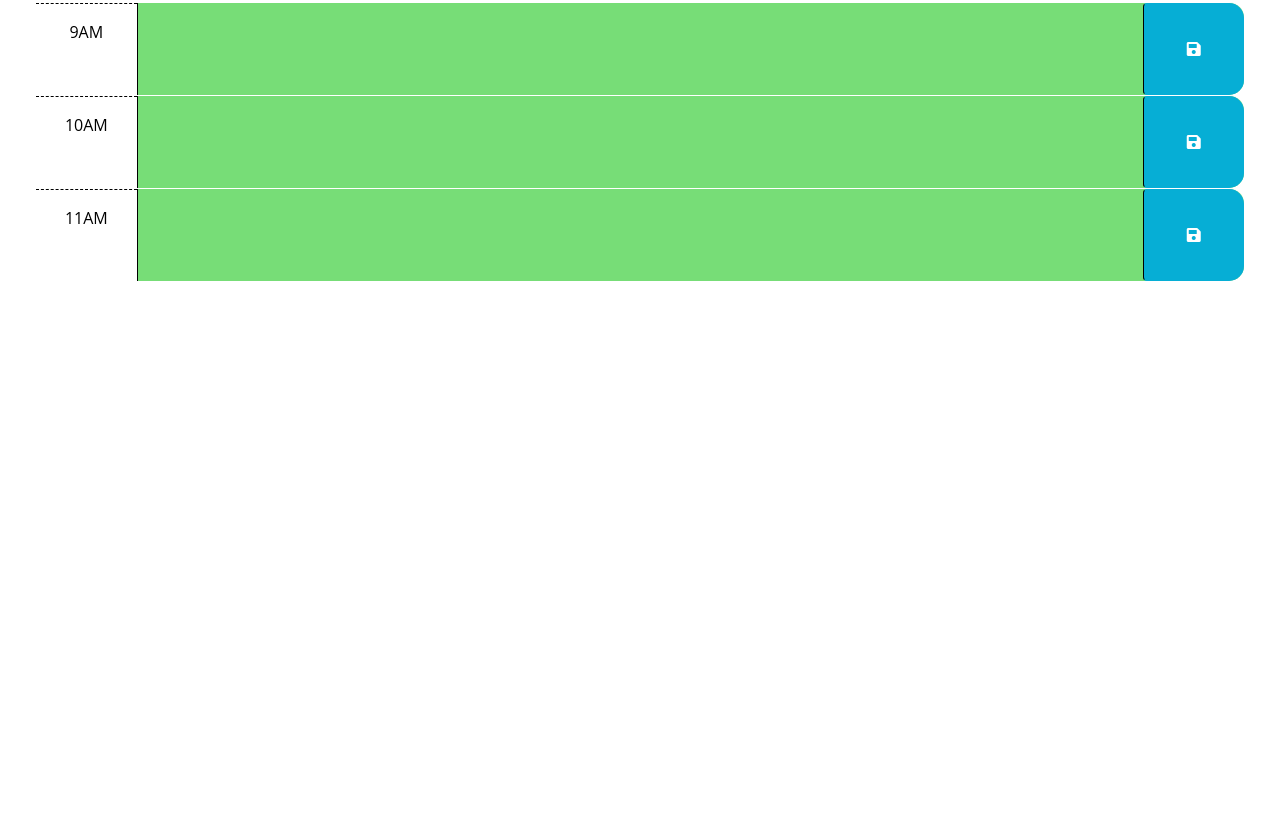
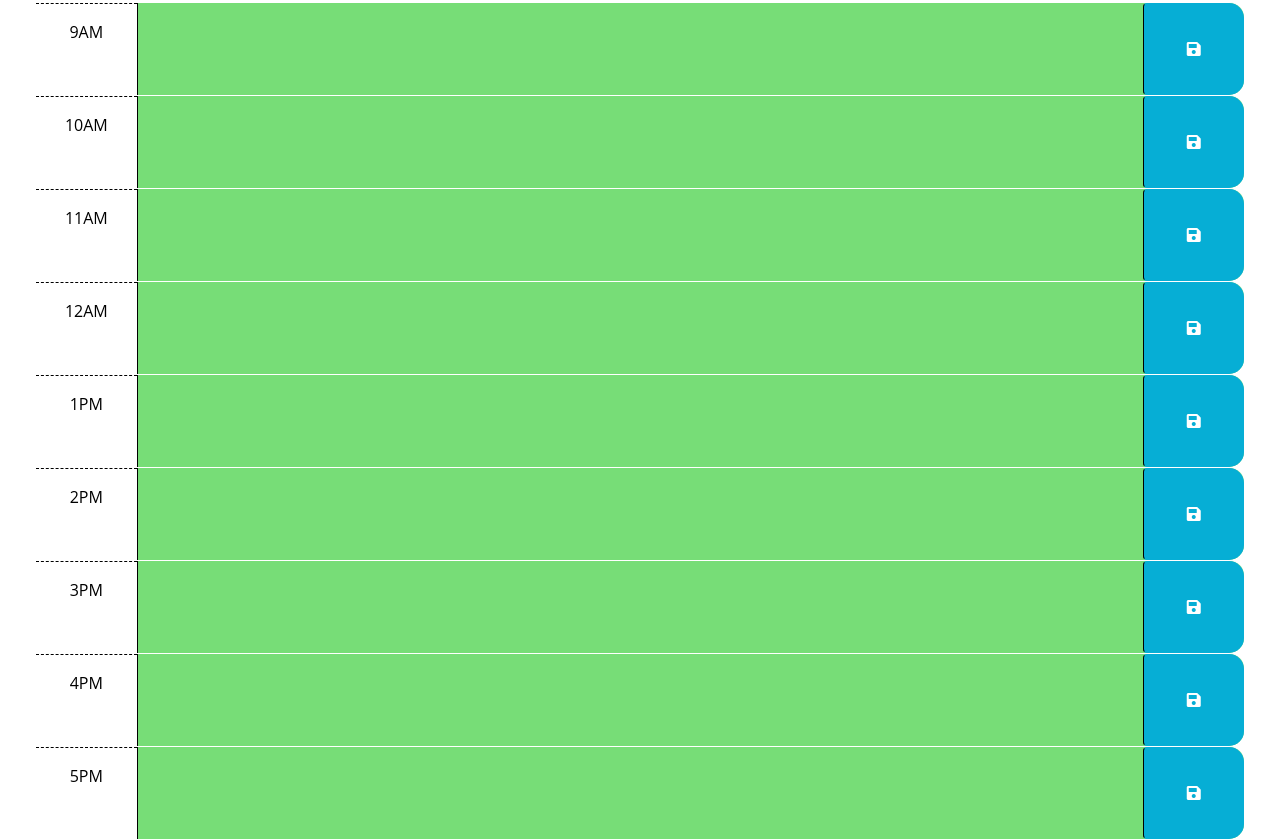
Before and after one commit to Cyril1743/Daily-Planner, a plain HTML site: page index.html in a window 1280 px wide. Shown: the part 295-1134 px from the top of the page. Before the commit the page ends 800 px from the top, so only its background shows below. Drawn offline with nearby package versions, Linux system fonts and the light colour scheme.

Commit message:
Expanded divs for additional time blocks

```diff
--- a/index.html
+++ b/index.html
@@ -21,17 +21,7 @@
     <p id="currentDay" class="lead"></p>
   </header>
   <div class="container-fluid px-5">
-    <!-- Use class for "past", "present", and "future" to apply styles to the
-        time-block divs accordingly. The javascript will need to do this by
-        adding/removing these classes on each div by comparing the hour in the
-        id to the current hour. The html provided below is meant to be an example
-        demonstrating how the css provided can be leveraged to create the
-        desired layout and colors. The html below should be removed or updated
-        in the finished product. Remember to delete this comment once the
-        code is implemented.
-        -->
 
-    <!-- Example of a past time block. The "past" class adds a gray background color. -->
     <div id="hour-9" class="row time-block past">
       <div class="col-2 col-md-1 hour text-center py-3">9AM</div>
       <textarea class="col-8 col-md-10 description" rows="3"> </textarea>
@@ -40,7 +30,6 @@
       </button>
     </div>
 
-    <!-- Example of a present time block. The "present" class adds a red background color. -->
     <div id="hour-10" class="row time-block present">
       <div class="col-2 col-md-1 hour text-center py-3">10AM</div>
       <textarea class="col-8 col-md-10 description" rows="3"> </textarea>
@@ -49,9 +38,56 @@
       </button>
     </div>
 
-    <!-- Example of a future time block. The "future" class adds a green background color. -->
     <div id="hour-11" class="row time-block future">
       <div class="col-2 col-md-1 hour text-center py-3">11AM</div>
+      <textarea class="col-8 col-md-10 description" rows="3"> </textarea>
+      <button class="btn saveBtn col-2 col-md-1" aria-label="save">
+        <i class="fas fa-save" aria-hidden="true"></i>
+      </button>
+    </div>
+
+    <div id="hour-12" class="row time-block future">
+      <div class="col-2 col-md-1 hour text-center py-3">12AM</div>
+      <textarea class="col-8 col-md-10 description" rows="3"> </textarea>
+      <button class="btn saveBtn col-2 col-md-1" aria-label="save">
+        <i class="fas fa-save" aria-hidden="true"></i>
+      </button>
+    </div>
+
+    <div id="hour-13" class="row time-block future">
+      <div class="col-2 col-md-1 hour text-center py-3">1PM</div>
+      <textarea class="col-8 col-md-10 description" rows="3"> </textarea>
+      <button class="btn saveBtn col-2 col-md-1" aria-label="save">
+        <i class="fas fa-save" aria-hidden="true"></i>
+      </button>
+    </div>
+
+    <div id="hour-14" class="row time-block future">
+      <div class="col-2 col-md-1 hour text-center py-3">2PM</div>
+      <textarea class="col-8 col-md-10 description" rows="3"> </textarea>
+      <button class="btn saveBtn col-2 col-md-1" aria-label="save">
+        <i class="fas fa-save" aria-hidden="true"></i>
+      </button>
+    </div>
+
+    <div id="hour-15" class="row time-block future">
+      <div class="col-2 col-md-1 hour text-center py-3">3PM</div>
+      <textarea class="col-8 col-md-10 description" rows="3"> </textarea>
+      <button class="btn saveBtn col-2 col-md-1" aria-label="save">
+        <i class="fas fa-save" aria-hidden="true"></i>
+      </button>
+    </div>
+
+    <div id="hour-16" class="row time-block future">
+      <div class="col-2 col-md-1 hour text-center py-3">4PM</div>
+      <textarea class="col-8 col-md-10 description" rows="3"> </textarea>
+      <button class="btn saveBtn col-2 col-md-1" aria-label="save">
+        <i class="fas fa-save" aria-hidden="true"></i>
+      </button>
+    </div>
+
+    <div id="hour-17" class="row time-block future">
+      <div class="col-2 col-md-1 hour text-center py-3">5PM</div>
       <textarea class="col-8 col-md-10 description" rows="3"> </textarea>
       <button class="btn saveBtn col-2 col-md-1" aria-label="save">
         <i class="fas fa-save" aria-hidden="true"></i>
```
